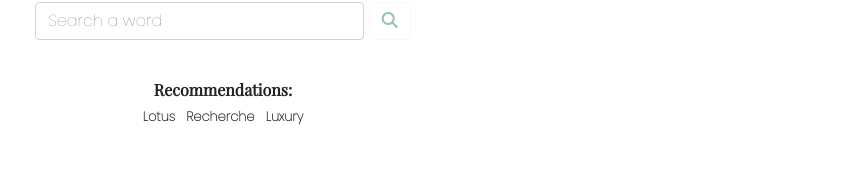
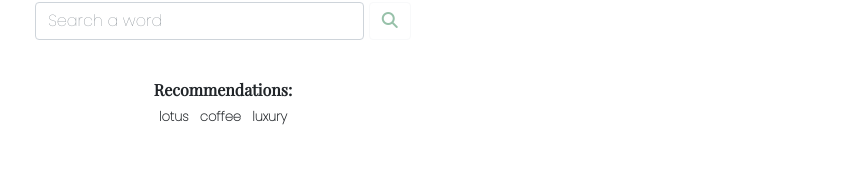
Before and after one commit to Luzanne-S/Dictionary-App, a React (Create React App) app: page / in a window 1280 px wide. Shown: the part 198-375 px from the top of the page, without its empty margins (417-1280 px from the left). Built offline with nearby package versions, Linux system fonts and the light colour scheme; no server answers.

Commit message:
Updated photos loaded per page

```diff
--- a/src/Dictionary.js
+++ b/src/Dictionary.js
@@ -22,7 +22,7 @@
 
     let pexelsApiKey =
       "563492ad6f91700001000001463cbb39d1b14492ab91b777587fee55";
-    let pexelsApiUrl = `https://api.pexels.com/v1/search?query=${keyword}&per_page=3`;
+    let pexelsApiUrl = `https://api.pexels.com/v1/search?query=${keyword}&per_page=4`;
     let headers = { Authorization: `Bearer ${pexelsApiKey}` };
     axios.get(pexelsApiUrl, { headers: headers }).then(handlePexelsResponse);
   }
@@ -57,7 +57,7 @@
         </form>
         <div className="Recommendations">
           <h6>Recommendations:</h6>
-          Lotus &nbsp; Recherche &nbsp; Luxury
+          lotus &nbsp; coffee &nbsp; luxury
         </div>
         <Results results={results} />
         <Photos photos={photos} />
```
